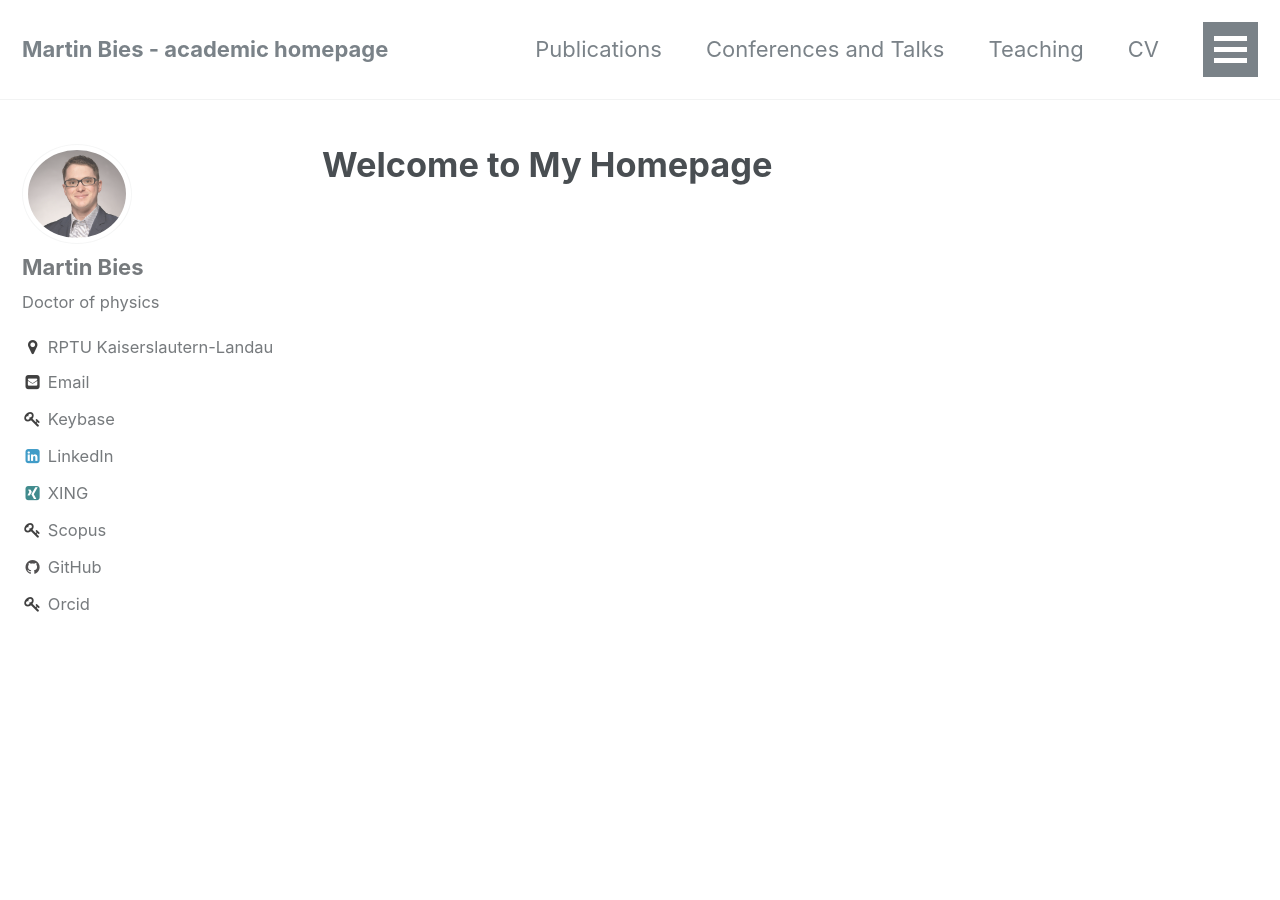
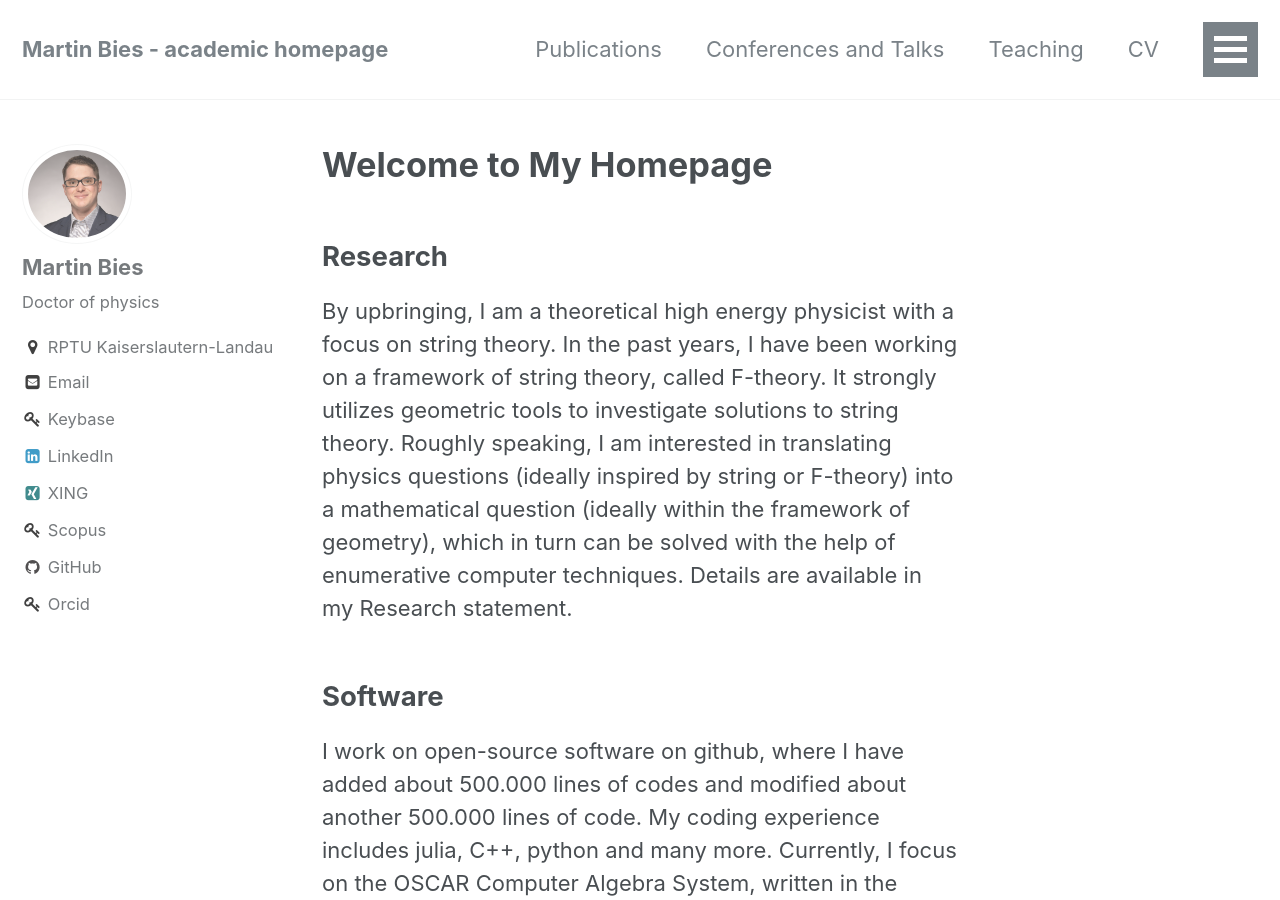
Before and after one commit to MartinBies/MartinBies.github.io, a Jekyll site: the page built from index.md, in a window 1280 px wide and 900 px high. Built offline with Jekyll 4.4.1, drawn with Linux system fonts in a browser that asks for light colours; our own code applies the rules of GitHub Pages for plain Markdown files; some of the changed text lies outside the part shown.

Commit message:
Add more content to index.md

```diff
--- a/index.md
+++ b/index.md
@@ -4,3 +4,13 @@ author_profile: true
 ---
 
 # Welcome to My Homepage
+
+## Research
+
+By upbringing, I am a theoretical high energy physicist with a focus on string theory. In the past years, I have been working on a framework of string theory, called F-theory. It strongly utilizes geometric tools to investigate solutions to string theory. Roughly speaking, I am interested in translating physics questions (ideally inspired by string or F-theory) into a mathematical question (ideally within the framework of geometry), which in turn can be solved with the help of enumerative computer techniques. Details are available in my [Research statement](/ResearchStatement.pdf).
+
+## Software
+
+I work on open-source software on [github](https://github.com/herearound), where I have added about 500.000 lines of codes and modified about another 500.000 lines of code. My coding experience includes julia, C++, python and many more. Currently, I focus on the [OSCAR Computer Algebra System](https://github.com/oscar-system/Oscar.jl), written in the modern programming language [Julia](https://julialang.org/).
+* [Details on the *toric varieties* functionality in OSCAR](https://docs.oscar-system.org/stable/AlgebraicGeometry/ToricVarieties/intro/).
+* [Details on *FTheoryTools* in OSCAR](https://docs.oscar-system.org/stable/Experimental/FTheoryTools/introduction/).
```
